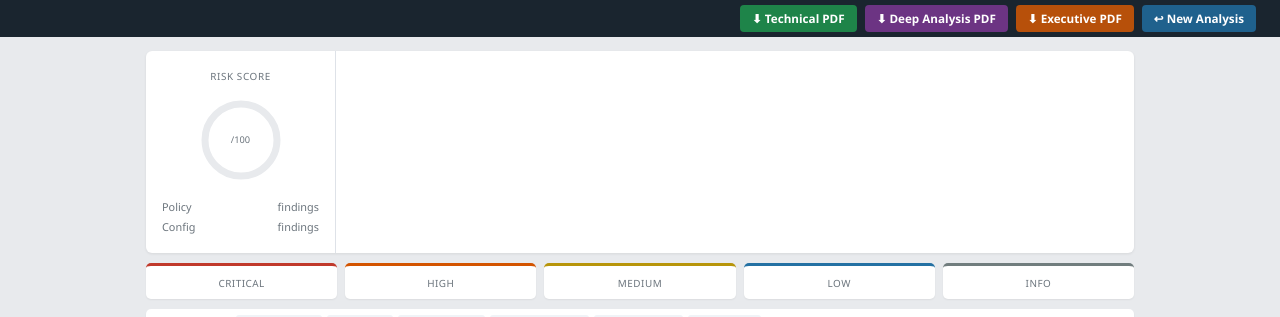
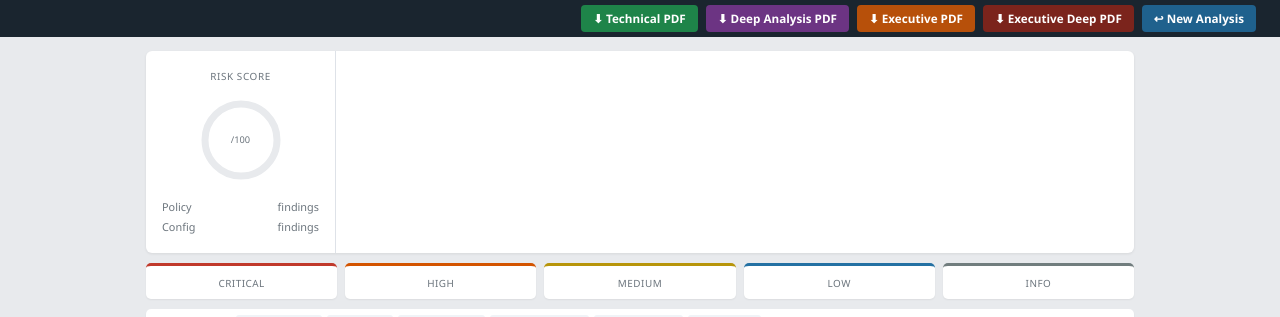
Before and after one commit to AlingBebangks/sophos-policy-checker, a FastAPI app: template app/templates/report.html in a window 1280 px wide. Shown: the part 96-413 px from the top of the page. Run offline with FastAPI, Linux system fonts and the light colour scheme; the template is opened without the code that fills it, so the values that code supplies are empty.

Commit message:
Add Executive Deep PDF: executive summary with real-world attack cases
New /report/{token}/pdf/executive/deep endpoint combines the compact
executive layout with purple case-study sub-rows beneath each finding.
Add Executive Deep PDF button (maroon) to the action bar.

Four exports total: Technical | Deep Analysis | Executive | Executive Deep

Co-Authored-By: Claude Sonnet 4.6 <noreply@anthropic.com>

```diff
--- a/app/main.py
+++ b/app/main.py
@@ -261,6 +261,30 @@ async def report_pdf_executive(token: str):
     )
 
 
+@app.get("/report/{token}/pdf/executive/deep")
+async def report_pdf_executive_deep(token: str):
+    """Executive summary PDF with real-world attack case studies per finding."""
+    from weasyprint import HTML as WP_HTML
+
+    entry = _report_store.get(token)
+    if entry is None or time.time() > entry[1]:
+        _report_store.pop(token, None)
+        return HTMLResponse("<h3>Report expired or not found. Please re-upload your config.</h3>", status_code=404)
+
+    ctx, _ = entry
+    html_str = _jinja_env.get_template("report.html").render(
+        token=token, pdf_mode=True, exec_mode=True, deep_mode=True, **ctx,
+    )
+    pdf_bytes = WP_HTML(string=html_str, base_url=str(BASE / "templates")).write_pdf()
+
+    safe_name = ctx["filename"].replace(".xml", "").replace(" ", "_")
+    return Response(
+        content=pdf_bytes,
+        media_type="application/pdf",
+        headers={"Content-Disposition": f'attachment; filename="sophos-audit-executive-deep-{safe_name}.pdf"'},
+    )
+
+
 @app.get("/health")
 async def health():
     return JSONResponse({"status": "ok"})
--- a/app/templates/report.html
+++ b/app/templates/report.html
@@ -44,6 +44,7 @@ body.web{background:#e8eaed}
 .btn-green{background:#1e8449;color:#fff}.btn-green:hover{background:#196f3d}
 .btn-orange{background:#b7500a;color:#fff}.btn-orange:hover{background:#9a420a}
 .btn-purple{background:#6c3483;color:#fff}.btn-purple:hover{background:#5b2c6f}
+.btn-maroon{background:#7b241c;color:#fff}.btn-maroon:hover{background:#641e16}
 .btn-blue{background:#1f618d;color:#fff}.btn-blue:hover{background:#1a5276}
 
 /* Wrap */
@@ -552,6 +553,18 @@ footer{text-align:center;padding:10px;font-size:0.68rem;color:#aaa}
     <td style="font-size:7.5pt;color:#555">{{ f.category }}</td>
     <td style="font-size:7.5pt">{{ f.recommendation | truncate(200, True, '…') }}</td>
   </tr>
+  {% if deep_mode and f.real_world_examples %}
+  <tr>
+    <td colspan="4" style="padding:0 7pt 5pt 7pt;background:#fdf6ff!important">
+      <div class="pdf-cases-box" style="margin:0">
+        <div class="pdf-cases-lbl">Known incidents</div>
+        <ul class="pdf-cases-list">
+          {% for ex in f.real_world_examples %}<li>{{ ex }}</li>{% endfor %}
+        </ul>
+      </div>
+    </td>
+  </tr>
+  {% endif %}
   {% endfor %}
   {% endfor %}
 </table>
@@ -743,6 +756,7 @@ footer{text-align:center;padding:10px;font-size:0.68rem;color:#aaa}
   <a class="btn btn-green"  href="/report/{{ token }}/pdf">⬇ Technical PDF</a>
   <a class="btn btn-purple" href="/report/{{ token }}/pdf/deep">⬇ Deep Analysis PDF</a>
   <a class="btn btn-orange" href="/report/{{ token }}/pdf/executive">⬇ Executive PDF</a>
+  <a class="btn btn-maroon" href="/report/{{ token }}/pdf/executive/deep">⬇ Executive Deep PDF</a>
   <a class="btn btn-blue"   href="/">↩ New Analysis</a>
 </div>
 
```
